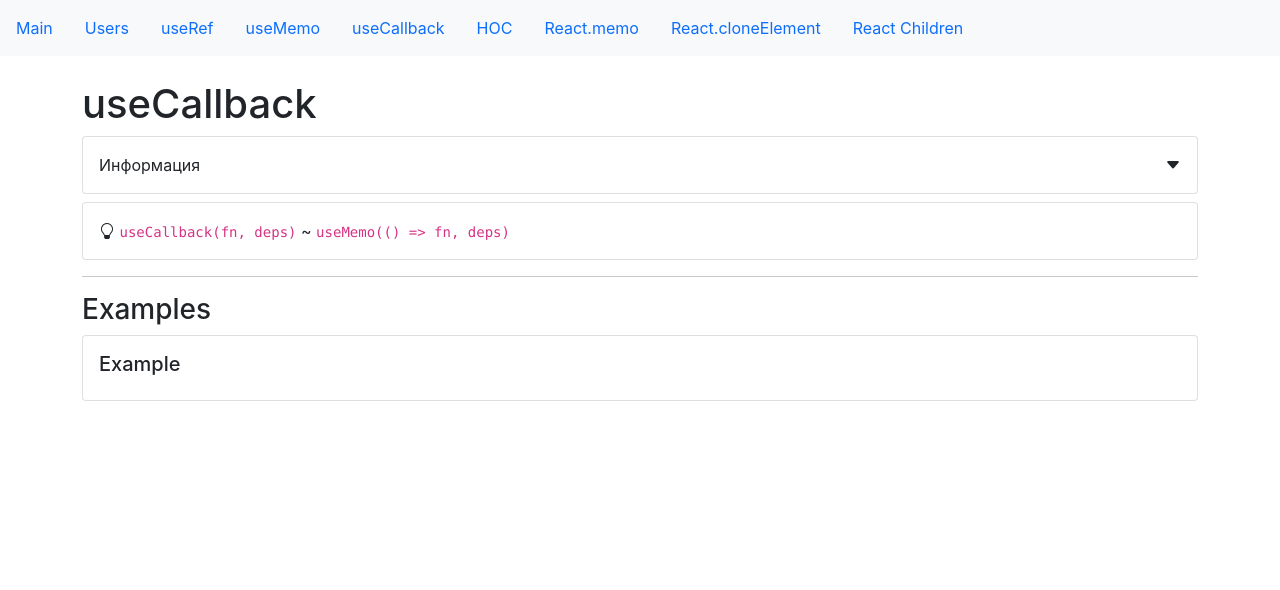
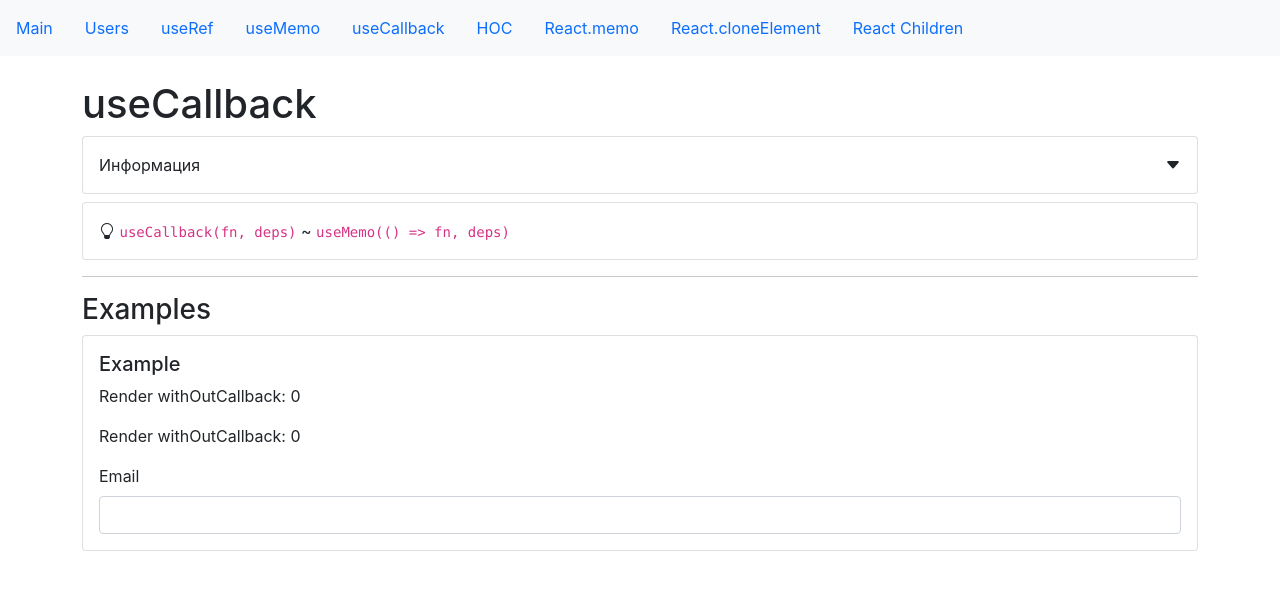
Before and after one commit to daria-dotsenko/start-hooks, a React (Create React App) app: page /useCallback in a window 1280 px wide. Shown: the top 590 px of the page. Built offline with nearby package versions, Linux system fonts and the light colour scheme.

Commit message:
4. useCallback()

```diff
--- a/src/app/components/examples/useCallback/useCallBackExample.jsx
+++ b/src/app/components/examples/useCallback/useCallBackExample.jsx
@@ -1,11 +1,48 @@
-import React from "react";
+import React, { useState, useRef, useEffect, useCallback } from "react";
 import CardWrapper from "../../common/Card";
 import SmallTitle from "../../common/typografy/smallTitle";
 
 const UseCallBackExample = () => {
+    const [data, setData] = useState({});
+    const withOutCallback = useRef(0);
+    const withCallback = useRef(0);
+    const handleChange = ({ target }) => {
+        setData(prevState => ({ ...prevState, [target.name]: target.value }));
+    };
+    // WithOut Callback
+    const validateWithOutCallback = (data) => {
+        console.log(data);
+    };
+    useEffect(() => {
+        withOutCallback.current++;
+    }, [validateWithOutCallback]);
+    // With Callback
+    const validateWithCallback = useCallback((data) => {
+        console.log(data);
+    }, []);
+    useEffect(() => {
+        withCallback.current++;
+    }, [validateWithCallback]);
+
+    useEffect(() => {
+        validateWithOutCallback(data);
+        validateWithCallback(data);
+    }, [data]);
+
     return (
         <CardWrapper>
             <SmallTitle>Example</SmallTitle>
+            <p>Render withOutCallback: {withOutCallback.current}</p>
+            <p>Render withOutCallback: {withCallback.current}</p>
+            <label htmlFor="email" className="form-label">Email</label>
+            <input
+                type="email"
+                className="form-control"
+                id="email"
+                value={data.email || ""}
+                name="email"
+                onChange={handleChange}
+            />
         </CardWrapper>
     );
 };
```
